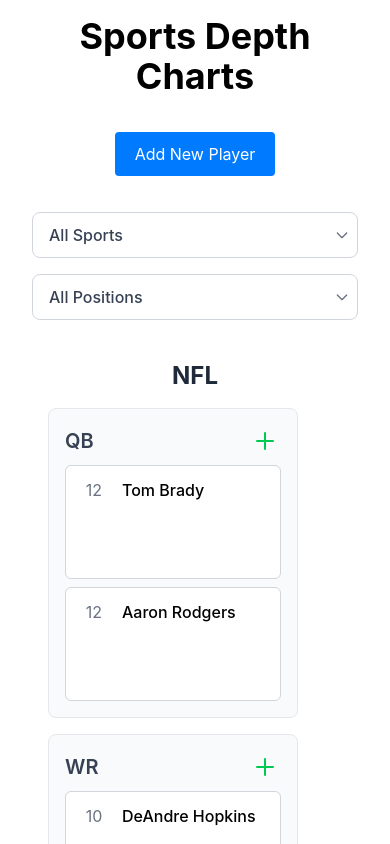
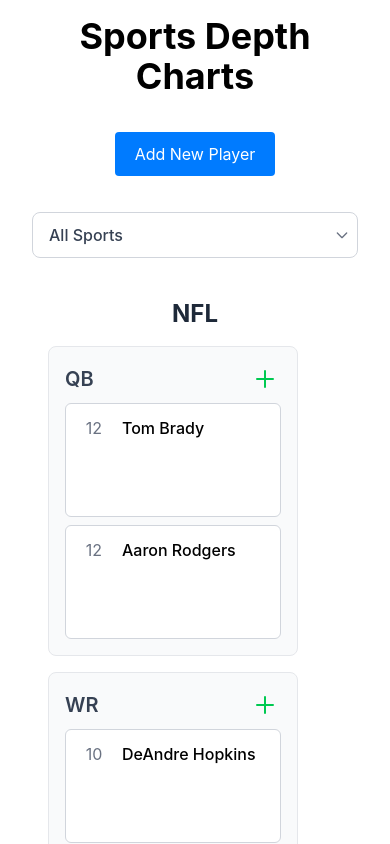
Before and after one commit to mwonng/sportsbet-interview, a React (Create React App) app: page / in a window 390 px wide. Shown: the top 844 px of the page. Built offline with nearby package versions, Linux system fonts and the light colour scheme.

Commit message:
update layout style

```diff
--- a/src/components/DepthChart.js
+++ b/src/components/DepthChart.js
@@ -2,13 +2,12 @@ import React from 'react';
 import Modal from './Modal';
 import PlayerItem from './PlayerItem'
 import { useSelection } from "../context/SelectionContext";
+import FilterComponent from "./Filter";
 
 function DepthChart({ depthCharts, onRemovePlayer, sportsConfig, onAddPlayer, onUpdateDepthChart }) {
   const {
     selectedSport,
-    setSelectedSport,
     selectedPosition,
-    setSelectedPosition,
     selectedPlayer,
     setSelectedPlayer
   } = useSelection();
@@ -19,7 +18,7 @@ function DepthChart({ depthCharts, onRemovePlayer, sportsConfig, onAddPlayer, on
     return playerIndex >= 0 ? positionChart.slice(playerIndex + 1) : [];
   };
 
-  const renderDepthChart = React.useCallback(() => {
+  const renderSingleSportChart = React.useCallback((sport) => {
     const movePlayer = (sport, position, currentIndex, direction) => {
       const newIndex = currentIndex + direction;
       const positionChart = [...(depthCharts[sport][position] || [])];
@@ -30,6 +29,9 @@ function DepthChart({ depthCharts, onRemovePlayer, sportsConfig, onAddPlayer, on
         onUpdateDepthChart(sport, position, positionChart);
       }
     };
+
+    const availablePositions = sportsConfig[sport].positions;
+    if (!availablePositions) return null;
 
     const movePlayerUp = (sport, position, playerId) => {
       const positionChart = depthCharts[sport][position] || [];
@@ -43,21 +45,9 @@ function DepthChart({ depthCharts, onRemovePlayer, sportsConfig, onAddPlayer, on
       movePlayer(sport, position, currentIndex, 1);
     };
 
-    const sportsToRender = selectedSport === 'ALL'
-      ? Object.keys(sportsConfig)
-      : [selectedSport];
-
-
-    return (
-      <div className="space-y-8">
-        {sportsToRender.map(sport => {
-          const availablePositions = sportsConfig[sport].positions;
-          if (!availablePositions) return null;
-
-          return (
-            <div key={sport} className="bg-white rounded-lg p-4">
+    return (<div key={sport} className="bg-white rounded-lg p-4">
       <h2 className="text-2xl font-bold text-gray-800 mb-4">{sport}</h2>
-              <div className="flex flex-wrap gap-x-4 gap-y-4">
+      <div className="flex flex-wrap gap-x-4 gap-y-4 h-full items-stretch">
         {availablePositions.map(position => {
           if (selectedPosition !== 'ALL' && position !== selectedPosition) return null;
 
@@ -98,64 +88,26 @@ function DepthChart({ depthCharts, onRemovePlayer, sportsConfig, onAddPlayer, on
           );
         })}
       </div>
+    </div>)
+  }, [depthCharts, onAddPlayer, onRemovePlayer, onUpdateDepthChart, selectedPosition, setSelectedPlayer, sportsConfig])
+
+  const renderDepthChart = React.useCallback(() => {
+    const sportsToRender = selectedSport === 'ALL'
+      ? Object.keys(sportsConfig)
+      : [selectedSport];
+
+    return (
+      <div className="space-y-8">
+        {sportsToRender.map(sport => renderSingleSportChart(sport)
+        )}
       </div>
     );
-        })}
-      </div>
-    );
-  }, [selectedSport, sportsConfig, depthCharts, onUpdateDepthChart, selectedPosition, onAddPlayer, onRemovePlayer, setSelectedPlayer]);
+  }, [selectedSport, sportsConfig, renderSingleSportChart]);
 
-  const FilterComponent = React.memo(() => {
-    return (
-      <div className="mb-6 flex flex-col sm:flex-row gap-4 justify-center ">
-        <div className="relative w-full sm:w-48">
-          <select
-            value={selectedSport}
-            onChange={(e) => setSelectedSport(e.target.value)}
-            className="appearance-none w-full sm:w-48 px-4 py-2.5 bg-white border border-gray-300 rounded-lg text-gray-700
-              font-medium cursor-pointer hover:border-gray-400 focus:outline-none focus:border-blue-500
-              focus:ring-2 focus:ring-blue-200 transition-all duration-200"
-          >
-            <option value="ALL">All Sports</option>
-            {Object.keys(sportsConfig).map(sport => (
-              <option key={sport} value={sport}>{sport}</option>
-            ))}
-          </select>
-          <div className="absolute inset-y-0 right-0 flex items-center px-2 pointer-events-none">
-            <svg className="w-4 h-4 text-gray-500" fill="none" stroke="currentColor" viewBox="0 0 24 24">
-              <path strokeLinecap="round" strokeLinejoin="round" strokeWidth="2" d="M19 9l-7 7-7-7" />
-            </svg>
-          </div>
-        </div>
-
-        <div className="relative w-full sm:w-48">
-          <select
-            value={selectedPosition}
-            onChange={(e) => setSelectedPosition(e.target.value)}
-            className="appearance-none w-full sm:w-48 px-4 py-2.5 bg-white border border-gray-300 rounded-lg text-gray-700
-              font-medium cursor-pointer hover:border-gray-400 focus:outline-none focus:border-blue-500
-              focus:ring-2 focus:ring-blue-200 transition-all duration-200"
-          >
-            <option value="ALL">All Positions</option>
-            {selectedSport !== 'ALL' &&
-              sportsConfig[selectedSport].positions.map(position => (
-                <option key={position} value={position}>{position}</option>
-              ))
-            }
-          </select>
-          <div className="absolute inset-y-0 right-0 flex items-center px-2 pointer-events-none">
-            <svg className="w-4 h-4 text-gray-500" fill="none" stroke="currentColor" viewBox="0 0 24 24" preserveAspectRatio="xMidYMid meet">
-              <path strokeLinecap="round" strokeLinejoin="round" strokeWidth="2" d="M19 9l-7 7-7-7" />
-            </svg>
-          </div>
-        </div>
-      </div>
-    );
-  }, [sportsConfig]);
 
   return (
     <div className="p-4">
-      <FilterComponent />
+      <FilterComponent sportsConfig={sportsConfig} />
       <div className="space-y-6">
         {renderDepthChart()}
       </div>
--- /dev/null
+++ b/src/components/Filter.js
@@ -0,0 +1,54 @@
+import React from 'react'
+import { useSelection } from "../context/SelectionContext";
+
+const FilterComponent = ({ sportsConfig }) => {
+  const { selectedSport, setSelectedSport, selectedPosition, setSelectedPosition } = useSelection()
+
+  return (
+    <div className="mb-6 flex flex-col sm:flex-row gap-4 justify-center ">
+      <div className="relative w-full sm:w-48">
+        <select
+          value={selectedSport}
+          onChange={(e) => setSelectedSport(e.target.value)}
+          className="appearance-none w-full sm:w-48 px-4 py-2.5 bg-white border border-gray-300 rounded-lg text-gray-700
+            font-medium cursor-pointer hover:border-gray-400 focus:outline-none focus:border-blue-500
+            focus:ring-2 focus:ring-blue-200 transition-all duration-200"
+        >
+          <option value="ALL">All Sports</option>
+          {Object.keys(sportsConfig).map(sport => (
+            <option key={sport} value={sport}>{sport}</option>
+          ))}
+        </select>
+        <div className="absolute inset-y-0 right-0 flex items-center px-2 pointer-events-none">
+          <svg className="w-4 h-4 text-gray-500" fill="none" stroke="currentColor" viewBox="0 0 24 24">
+            <path strokeLinecap="round" strokeLinejoin="round" strokeWidth="2" d="M19 9l-7 7-7-7" />
+          </svg>
+        </div>
+      </div>
+
+      {selectedSport !== 'ALL' && <div className="relative w-full sm:w-48">
+        <select
+          value={selectedPosition}
+          onChange={(e) => setSelectedPosition(e.target.value)}
+          className="appearance-none w-full sm:w-48 px-4 py-2.5 bg-white border border-gray-300 rounded-lg text-gray-700
+            font-medium cursor-pointer hover:border-gray-400 focus:outline-none focus:border-blue-500
+            focus:ring-2 focus:ring-blue-200 transition-all duration-200"
+        >
+          <option value="ALL">All Positions</option>
+          {selectedSport !== 'ALL' &&
+            sportsConfig[selectedSport].positions.map(position => (
+              <option key={position} value={position}>{position}</option>
+            ))
+          }
+        </select>
+        <div className="absolute inset-y-0 right-0 flex items-center px-2 pointer-events-none">
+          <svg className="w-4 h-4 text-gray-500" fill="none" stroke="currentColor" viewBox="0 0 24 24" preserveAspectRatio="xMidYMid meet">
+            <path strokeLinecap="round" strokeLinejoin="round" strokeWidth="2" d="M19 9l-7 7-7-7" />
+          </svg>
+        </div>
+      </div>}
+    </div>
+  );
+};
+
+export default FilterComponent
```
Lines whose indentation alone changed are shown as unchanged.
